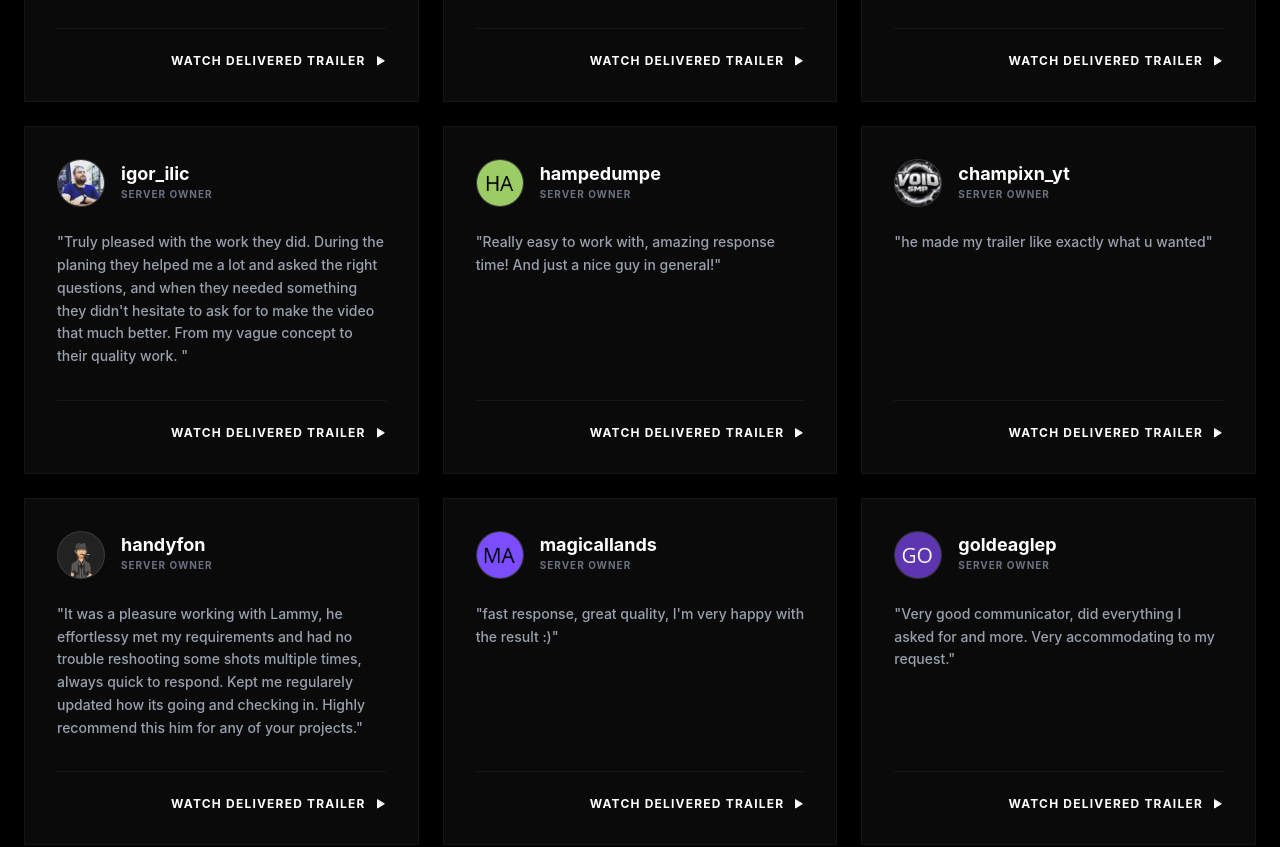
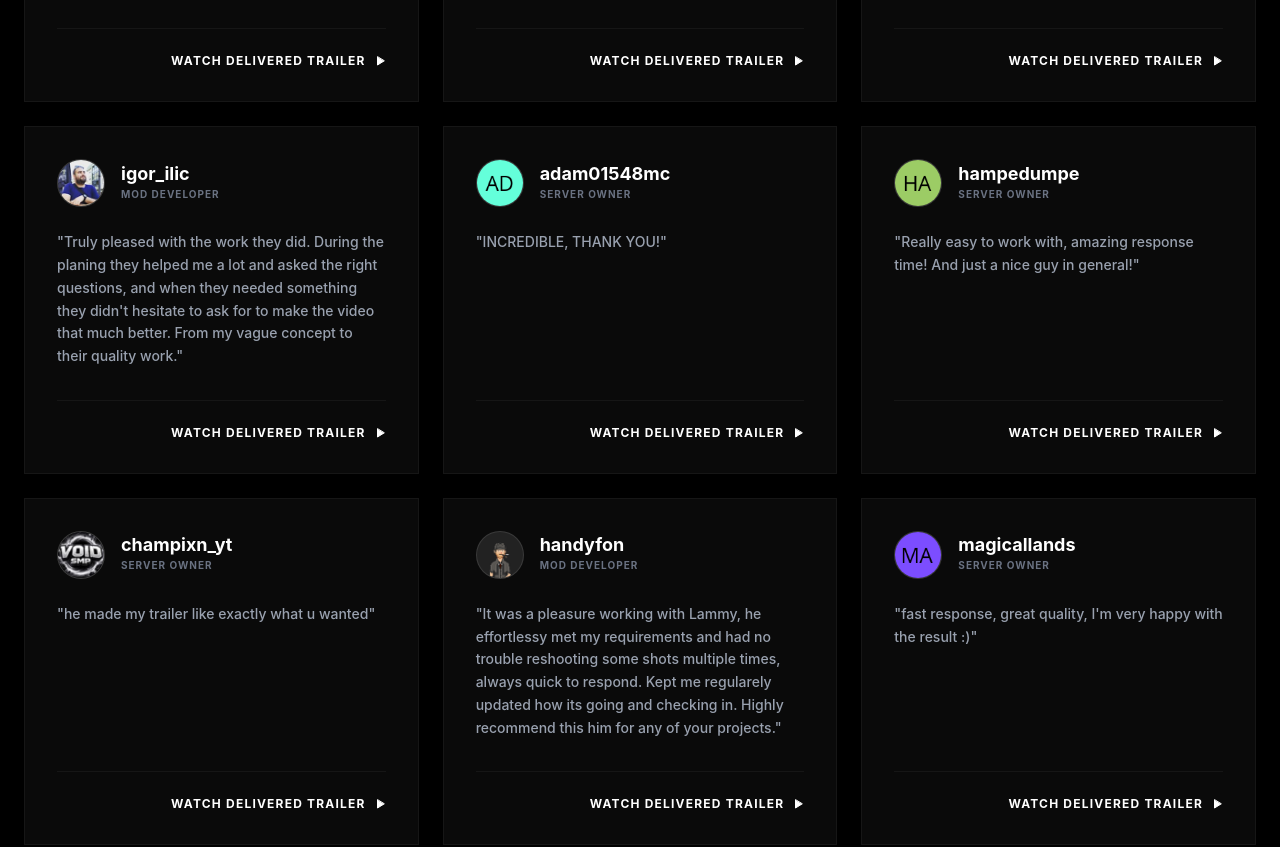
Before and after one commit to lammycz/lammycz.github.io, a React (Vite) app: page / in a window 1280 px wide. Shown: the part 3920-4767 px from the top of the page. Built offline with nearby package versions, Linux system fonts and the light colour scheme.

Commit message:
i did test

```diff
--- a/src/components/Footer.tsx
+++ b/src/components/Footer.tsx
@@ -72,13 +72,13 @@ export default function Footer() {
               Lammy
             </a>
             <p className="text-gray-500 max-w-xs text-sm">
-              Lammy creates premium visuals and development for Minecraft and Hytale, trailers, animation, modeling, rendering/lighting, release visuals, and custom tech.
+              Lammy creates premium trailers for servers, mods, maps and much more!
             </p>
           </div>
 
           <div className="flex justify-start md:justify-end gap-4">
             <DiscordButton />
-            <a href="#" className="w-12 h-12 bg-white/5 flex items-center justify-center rounded-full hover:bg-lammy-blue hover:text-white transition-all border border-white/10 hover:scale-110">
+            <a href="https://www.youtube.com/watch?v=lxRGMJId0xo&list=PLXqqHYuv3-cOhhVZO_t3kEo0T9jiXQQUz" className="w-12 h-12 bg-white/5 flex items-center justify-center rounded-full hover:bg-lammy-blue hover:text-white transition-all border border-white/10 hover:scale-110">
               <IconBrandYoutube className="w-5 h-5" />
             </a>
             <a href="https://www.fiverr.com/s/wk88ePB" className="w-12 h-12 bg-white/5 flex items-center justify-center rounded-full hover:bg-lammy-blue hover:text-white transition-all border border-white/10 hover:scale-110">
@@ -95,7 +95,7 @@ export default function Footer() {
             Made by Lammy &copy; 2026. All Rights Reserved.
           </div>
           <div className="mt-4 md:mt-0">
-            Not affiliated with Mojang Studios or Hypixel Studios.
+            Not affiliated with Mojang Studios.
           </div>
         </div>
       </div>
--- a/src/components/Stats.tsx
+++ b/src/components/Stats.tsx
@@ -122,7 +122,7 @@ export default function Stats() {
 
             <div className="flex gap-4 justify-center">
               <DiscordButton />
-              <a href="#" className="w-10 h-10 rounded-full bg-white/5 flex items-center justify-center hover:bg-white hover:text-black transition-all">
+              <a href="https://www.youtube.com/watch?v=lxRGMJId0xo&list=PLXqqHYuv3-cOhhVZO_t3kEo0T9jiXQQUz" className="w-10 h-10 rounded-full bg-white/5 flex items-center justify-center hover:bg-white hover:text-black transition-all">
                 <IconBrandYoutube className="w-4 h-4" />
               </a>
               <a href="https://www.fiverr.com/s/wk88ePB" className="w-10 h-10 rounded-full bg-white/5 flex items-center justify-center hover:bg-white hover:text-black transition-all">
--- a/src/components/Testimonials.tsx
+++ b/src/components/Testimonials.tsx
@@ -9,133 +9,140 @@ const testimonials = [
     role: "Server Owner",
     text: "Its been a pleasure working with this guy, 100% recommend, hes the goat fr the attention and communication is amazing",
     avatar: "/assets/clients/bingos_.png",
-    trailerUrl: "https://www.youtube.com/embed/dQw4w9WgXcQ?autoplay=1&mute=0"
+    trailerUrl: "https://www.youtube.com/watch?v=jJuzd37PYQg&list=PLXqqHYuv3-cOhhVZO_t3kEo0T9jiXQQUz&index=21"
   },
   {
     name: "voxcraftnetwork",
     role: "Server Owner",
     text: "I think the result is incredible, I totally recommend it.",
     avatar: "/assets/clients/voxcraftnetwork.png",
-    trailerUrl: "https://www.youtube.com/embed/dQw4w9WgXcQ?autoplay=1&mute=0"
+    trailerUrl: "https://www.youtube.com/watch?v=jhAMB5AWS10&list=PLXqqHYuv3-cOhhVZO_t3kEo0T9jiXQQUz&index=20"
   },
   {
     name: "brimar11",
     role: "Server Owner",
     text: "To the people who are looking for a trailer that is a fair price and not overpriced, I fully recommend this freelancer. Thank you for the outstanding work you have put into this video.",
     avatar: "/assets/clients/brimar11.png",
-    trailerUrl: "https://www.youtube.com/embed/dQw4w9WgXcQ?autoplay=1&mute=0"
+    trailerUrl: "https://www.youtube.com/watch?v=hppUxGWLObE&list=PLXqqHYuv3-cOhhVZO_t3kEo0T9jiXQQUz&index=18"
   },
   {
     name: "igor_ilic",
+    role: "Mod Developer",
+    text: "Truly pleased with the work they did. During the planing they helped me a lot and asked the right questions, and when they needed something they didn't hesitate to ask for to make the video that much better. From my vague concept to their quality work.",
+    avatar: "/assets/clients/igor_ilic.png",
+    trailerUrl: "https://www.youtube.com/watch?v=M4z6opu0VQY&list=PLXqqHYuv3-cOhhVZO_t3kEo0T9jiXQQUz&index=17"
+  },
+  {
+    name: "adam01548mc",
     role: "Server Owner",
-    text: "Truly pleased with the work they did. During the planing they helped me a lot and asked the right questions, and when they needed something they didn't hesitate to ask for to make the video that much better. From my vague concept to their quality work. ",
-    avatar: "/assets/clients/igor_ilic.png",
-    trailerUrl: "https://www.youtube.com/embed/dQw4w9WgXcQ?autoplay=1&mute=0"
+    text: "INCREDIBLE, THANK YOU!",
+    avatar: "/assets/clients/adam01548mc.png",
+    trailerUrl: "https://www.youtube.com/watch?v=hEBV8foikt8&list=PLXqqHYuv3-cOhhVZO_t3kEo0T9jiXQQUz&index=21"
   },
   {
     name: "hampedumpe",
     role: "Server Owner",
     text: "Really easy to work with, amazing response time! And just a nice guy in general!",
     avatar: "/assets/clients/hampedumpe.png",
-    trailerUrl: "https://www.youtube.com/embed/dQw4w9WgXcQ?autoplay=1&mute=0"
+    trailerUrl: "https://www.youtube.com/watch?v=DEb4Du1ncQg&list=PLXqqHYuv3-cOhhVZO_t3kEo0T9jiXQQUz&index=16"
   },
   {
     name: "champixn_yt",
     role: "Server Owner",
     text: "he made my trailer like exactly what u wanted",
     avatar: "/assets/clients/champixn_yt.png",
-    trailerUrl: "https://www.youtube.com/embed/dQw4w9WgXcQ?autoplay=1&mute=0"
+    trailerUrl: "https://www.youtube.com/watch?v=KBp2-UPQqSI&list=PLXqqHYuv3-cOhhVZO_t3kEo0T9jiXQQUz&index=15"
   },
   {
     name: "handyfon",
-    role: "Server Owner",
+    role: "Mod Developer",
     text: "It was a pleasure working with Lammy, he effortlessy met my requirements and had no trouble reshooting some shots multiple times, always quick to respond. Kept me regularely updated how its going and checking in. Highly recommend this him for any of your projects.",
     avatar: "/assets/clients/handyfon.png",
-    trailerUrl: "https://www.youtube.com/embed/dQw4w9WgXcQ?autoplay=1&mute=0"
+    trailerUrl: "https://www.youtube.com/watch?v=zGwkhKbb-sI&list=PLXqqHYuv3-cOhhVZO_t3kEo0T9jiXQQUz&index=14"
   },
   {
     name: "magicallands",
     role: "Server Owner",
     text: "fast response, great quality, I'm very happy with the result :)",
     avatar: "/assets/clients/magicallands.png",
-    trailerUrl: "https://www.youtube.com/embed/dQw4w9WgXcQ?autoplay=1&mute=0"
+    trailerUrl: "https://www.youtube.com/watch?v=qt7x9PZUG3A&list=PLXqqHYuv3-cOhhVZO_t3kEo0T9jiXQQUz&index=13"
   },
   {
     name: "goldeaglep",
-    role: "Server Owner",
+    role: "Popular Resourcepack Developer",
     text: "Very good communicator, did everything I asked for and more. Very accommodating to my request.",
     avatar: "/assets/clients/goldeaglep.png",
-    trailerUrl: "https://www.youtube.com/embed/dQw4w9WgXcQ?autoplay=1&mute=0"
+    trailerUrl: "https://www.youtube.com/watch?v=32JxlDLxgaU&list=PLXqqHYuv3-cOhhVZO_t3kEo0T9jiXQQUz&index=12"
   },
   {
     name: "windswept276",
     role: "Server Owner",
     text: "Literally the best creator that I have worked with. Will for sure be using him in the future. ",
     avatar: "/assets/clients/windswept276.png",
-    trailerUrl: "https://www.youtube.com/embed/dQw4w9WgXcQ?autoplay=1&mute=0"
+    trailerUrl: "https://www.youtube.com/watch?v=7BXyFQXhdu4&list=PLXqqHYuv3-cOhhVZO_t3kEo0T9jiXQQUz&index=11"
   },
   {
     name: "airhead022946",
     role: "Server Owner",
     text: "Great job! Thank you for your time and patience! ",
     avatar: "/assets/clients/airhead022946.png",
-    trailerUrl: "https://www.youtube.com/embed/dQw4w9WgXcQ?autoplay=1&mute=0"
+    trailerUrl: "https://www.youtube.com/watch?v=bv5Awgnh9GA&list=PLXqqHYuv3-cOhhVZO_t3kEo0T9jiXQQUz&index=10"
   },
   {
     name: "imran_lives",
-    role: "Server Owner",
+    role: "Influencer",
     text: "point of view from ambulance driver running into the building is really beautiful, thanks for the added scenes in the park ending too.",
     avatar: "/assets/clients/imran_lives.png",
-    trailerUrl: "https://www.youtube.com/embed/dQw4w9WgXcQ?autoplay=1&mute=0"
+    trailerUrl: "https://www.youtube.com/watch?v=qdSDjlrjPT8&list=PLXqqHYuv3-cOhhVZO_t3kEo0T9jiXQQUz&index=9"
   },
   {
     name: "natewinfrey",
     role: "Server Owner",
     text: "By far exceeded my expectations. Amazing work!",
     avatar: "/assets/clients/natewinfrey.png",
-    trailerUrl: "https://www.youtube.com/embed/dQw4w9WgXcQ?autoplay=1&mute=0"
+    trailerUrl: "https://www.youtube.com/watch?v=tfEGvqLBGGk&list=PLXqqHYuv3-cOhhVZO_t3kEo0T9jiXQQUz&index=8"
   },
   {
     name: "fritz432",
-    role: "Server Owner",
+    role: "Map Creator",
     text: "I'm absolutely thrilled with my order! The trailer was delivered quickly and impressed me with its top-notch quality. The final result was exactly what I had in mind – professional, creative, and made with great attention to detail. Communication was super friendly and reliable throughout. I’ll definitely order again and can highly recommend it to anyone. Huge thanks for the amazing service – and most of all: Thank you, Lammy! 🙏",
     avatar: "/assets/clients/fritz432.png",
-    trailerUrl: "https://www.youtube.com/embed/dQw4w9WgXcQ?autoplay=1&mute=0"
+    trailerUrl: "https://www.youtube.com/watch?v=3DbDjrl_Go4&list=PLXqqHYuv3-cOhhVZO_t3kEo0T9jiXQQUz&index=7"
   },
   {
     name: "lkjh141",
     role: "Server Owner",
     text: "For this price, the seller has outdone themself. I asked for 2 revision, no question asked, he did what I ask for. I will for sure buy from him again. The communication and final delivered product were just amazing and broke all of my expectations.",
     avatar: "/assets/clients/lkjh141.png",
-    trailerUrl: "https://www.youtube.com/embed/dQw4w9WgXcQ?autoplay=1&mute=0"
+    trailerUrl: "https://www.youtube.com/watch?v=KR1dZ94ypmE&list=PLXqqHYuv3-cOhhVZO_t3kEo0T9jiXQQUz&index=5"
   },
   {
     name: "kisbertok24",
     role: "Server Owner",
     text: "Good job thanks 🙏🏽 ",
     avatar: "/assets/clients/kisbertok24.png",
-    trailerUrl: "https://www.youtube.com/embed/dQw4w9WgXcQ?autoplay=1&mute=0"
+    trailerUrl: "https://www.youtube.com/watch?v=OFlBfF3evDE&list=PLXqqHYuv3-cOhhVZO_t3kEo0T9jiXQQUz&index=4"
   },
   {
     name: "tsxtoxicshadowx",
     role: "Server Owner",
     text: "Just amazing the server wasn't complete and somehow he made it 40 seconds long and just amazing exactly how I wanted it I will work with them again soon!",
     avatar: "/assets/clients/tsxtoxicshadowx.png",
-    trailerUrl: "https://www.youtube.com/embed/dQw4w9WgXcQ?autoplay=1&mute=0"
+    trailerUrl: "https://www.youtube.com/watch?v=Q0IBIqoh7Uc&list=PLXqqHYuv3-cOhhVZO_t3kEo0T9jiXQQUz&index=3"
   },
   {
     name: "sonice1995",
     role: "Server Owner",
     text: "es hat meine Erwartungen übertroffen Wow  mega zufrieden ",
     avatar: "/assets/clients/sonice1995.png",
-    trailerUrl: "https://www.youtube.com/embed/dQw4w9WgXcQ?autoplay=1&mute=0"
+    trailerUrl: "https://www.youtube.com/watch?v=gAepC20HjZU&list=PLXqqHYuv3-cOhhVZO_t3kEo0T9jiXQQUz&index=2"
   },
   {
     name: "johngra759",
     role: "Server Owner",
     text: "Very nice Work ",
     avatar: "/assets/clients/johngra759.png",
-    trailerUrl: "https://www.youtube.com/embed/dQw4w9WgXcQ?autoplay=1&mute=0"
+    trailerUrl: "https://www.youtube.com/watch?v=lxRGMJId0xo&list=PLXqqHYuv3-cOhhVZO_t3kEo0T9jiXQQUz"
   }
 ];
 
```
Also changed, not shown: public/assets/clients/adam01548mc.png (added).
